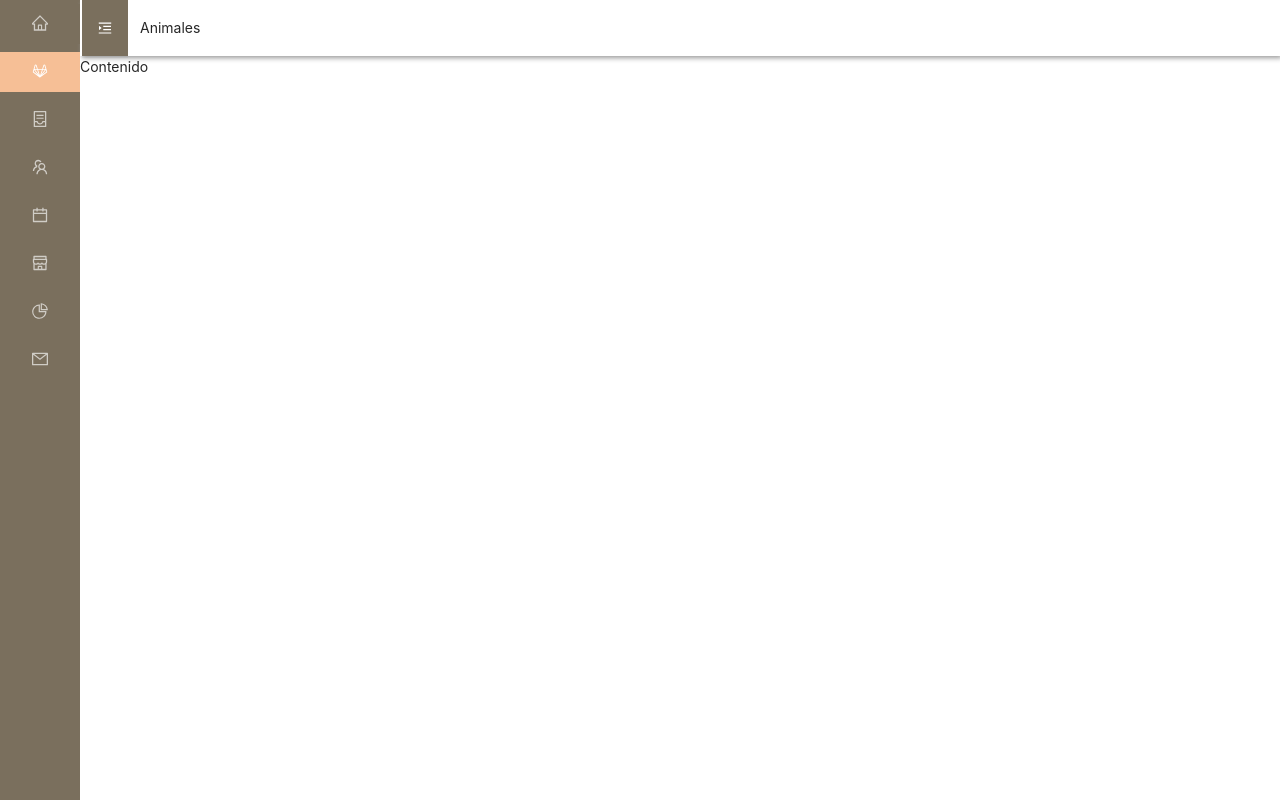
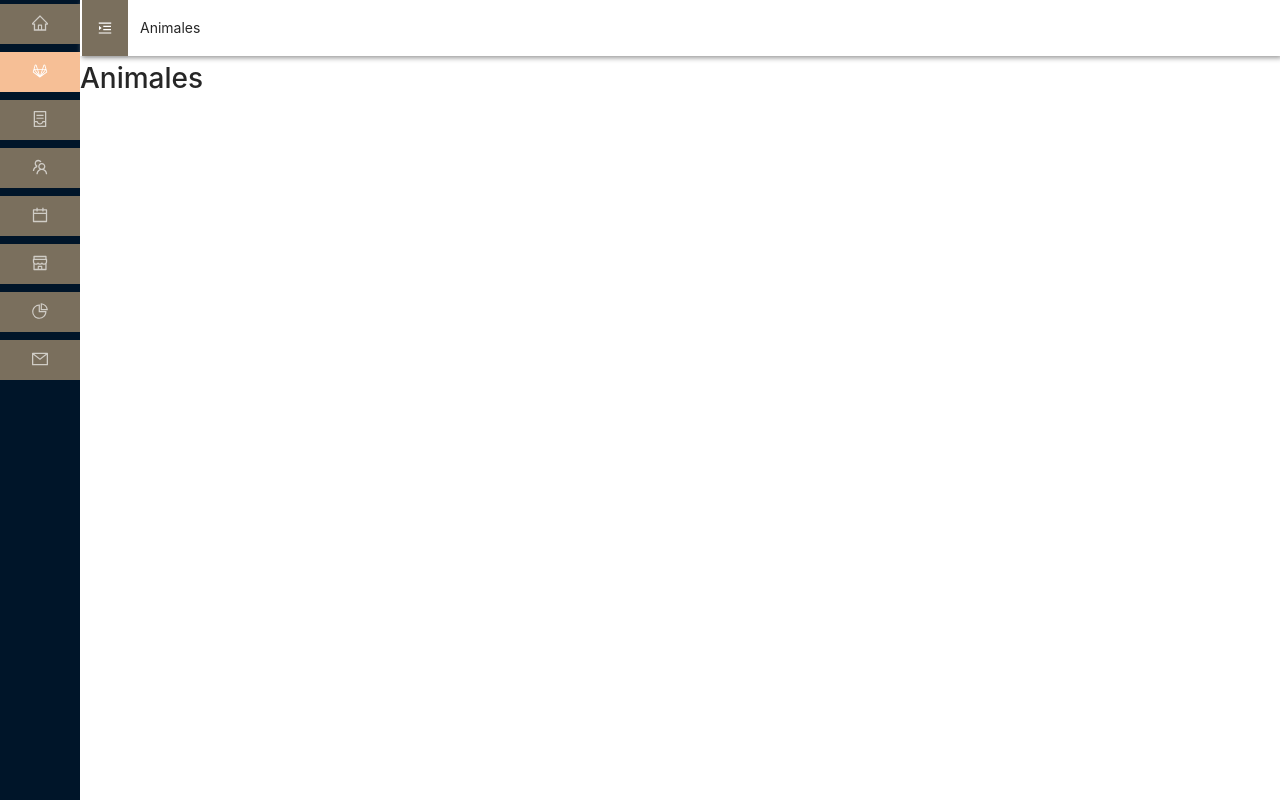
Before and after one commit to tatianadelsoglio/caniles-frontend, a React (Create React App) app: page /admin in a window 1280 px wide. Both pictures are taken after a click on the item "Animales". Built offline with nearby package versions, Linux system fonts and the light colour scheme.

Commit message:
Agregaron componente pasantes y animales

```diff
--- a/src/components/ui/main/Admin.css
+++ b/src/components/ui/main/Admin.css
@@ -47,6 +47,7 @@
     flex-direction: row;
     height: 7%;
     box-shadow: 2px 2px 5px #999;
+    width: 100%;
 }
 
 .ant-menu-item{
@@ -71,3 +72,8 @@
 .ant-menu-dark .ant-menu-item:hover{
     background-color: #696053;
 }
+
+
+/* .menu_usuario .ant-menu-item{
+    background-color: white !important;
+} */
--- a/src/components/ui/main/Admin.jsx
+++ b/src/components/ui/main/Admin.jsx
@@ -11,8 +11,13 @@ import {
   MenuFoldOutlined,
   MenuUnfoldOutlined,
   PieChartOutlined,
+  // UserOutlined,
+  // PoweroffOutlined,
+  // SettingOutlined,
 } from "@ant-design/icons";
 import { Button, Menu } from "antd";
+import Pasantes from "./pasante/Pasantes";
+import Animales from "./animales/Animales";
 
 function getItem(label, key, icon, children, type) {
   return {
@@ -88,7 +93,6 @@ const Admin = () => {
       default:
         break;
     }
-    // setOpcionSelect(e.key);
     console.log("click", e.key);
   };
 
@@ -125,8 +129,35 @@ const Admin = () => {
           >
             {opcionSelect}
           </div>
+          {/* <div
+          className="menu_usuario"
+            style={{
+              width: "10%",
+            }}
+          >
+            <Menu mode="horizontal" style={{ height: "95%" }} className="menu_usuario">
+              <Menu.SubMenu key="SubMenu" title="Admin" icon={<UserOutlined />}>
+                <Menu.Item key="20" icon={<SettingOutlined />}>
+                  Configuración
+                </Menu.Item>
+                <Menu.Item key="21" icon={<PoweroffOutlined />}>
+                  Cerrar Sesión
+                </Menu.Item>
+              </Menu.SubMenu>
+            </Menu>
+          </div> */}
         </div>
-        <div>Contenido</div>
+        <div>
+          {opcionSelect && opcionSelect === "Inicio" ? (console.log("Inicio")) : (null)}
+          {opcionSelect && opcionSelect === "Animales" ? <Animales/> : (null)}
+          {opcionSelect && opcionSelect === "Adopción" ? (console.log("Adopción")) : (null)}
+          {opcionSelect && opcionSelect === "Pasantes" ? <Pasantes/> : (null)}
+          {opcionSelect && opcionSelect === "Campañas" ? (console.log("Campañas")) : (null)}
+          {opcionSelect && opcionSelect === "Veterinarias" ? (console.log("Veterinarias")) : (null)}
+          {opcionSelect && opcionSelect === "Reportes" ? (console.log("Reportes")) : (null)}
+          {opcionSelect && opcionSelect === "Suscriptores" ? (console.log("Suscriptores")) : (null)}
+
+        </div>
       </div>
     </div>
   );
--- /dev/null
+++ b/src/components/ui/main/animales/Animales.css
@@ -0,0 +1 @@
+@import "antd/dist/antd.css";
--- /dev/null
+++ b/src/components/ui/main/animales/Animales.jsx
@@ -0,0 +1,13 @@
+import "./Animales.css"
+
+import React from 'react';
+
+const Animales = () => {
+    return (
+        <div>
+            <h1>Animales</h1>
+        </div>
+    );
+};
+
+export default Animales;
--- /dev/null
+++ b/src/components/ui/main/pasante/Pasantes.css
@@ -0,0 +1 @@
+@import "antd/dist/antd.css";
--- /dev/null
+++ b/src/components/ui/main/pasante/Pasantes.jsx
@@ -0,0 +1,13 @@
+import "./Pasantes.css";
+
+import React from 'react';
+
+const Pasantes = () => {
+    return (
+        <div>
+            <h1>Pasantes</h1>
+        </div>
+    );
+};
+
+export default Pasantes;
```
